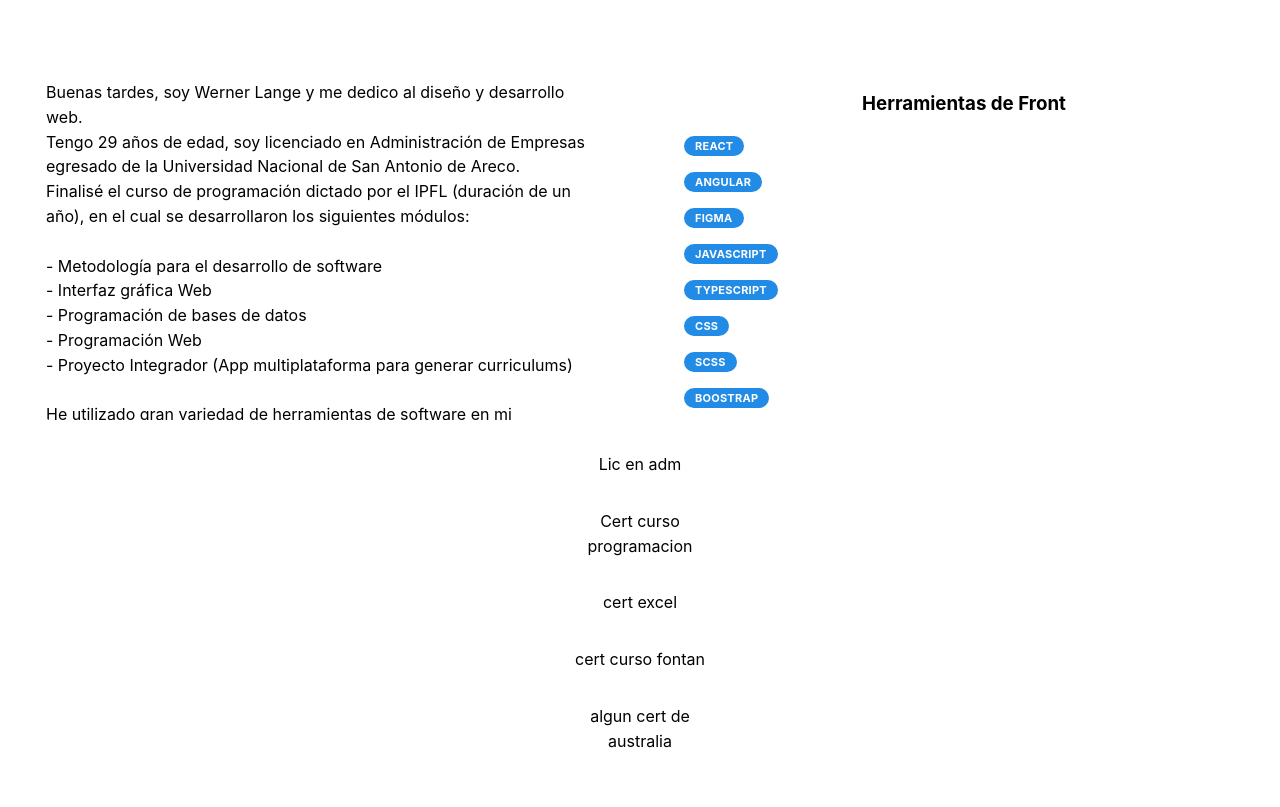
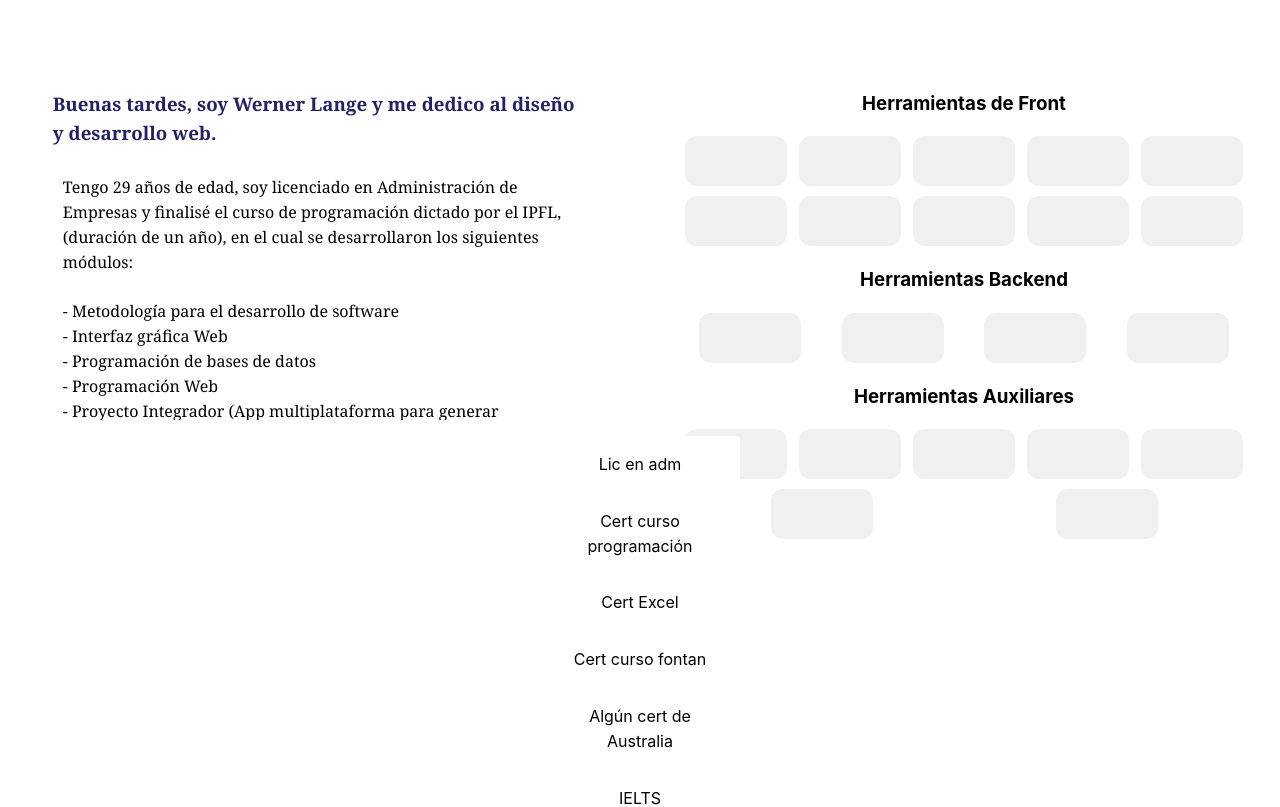
Before and after one commit to Berna15548/pagina-portafolio, a React (Vite) app: page / in a window 1280 px wide. Shown: the part 820-1627 px from the top of the page. Built offline with nearby package versions, Linux system fonts and the light colour scheme.

Commit message:
cambios css

```diff
--- a/package.json
+++ b/package.json
@@ -12,6 +12,9 @@
   "dependencies": {
     "@emotion/react": "^11.14.0",
     "@emotion/styled": "^11.14.1",
+    "@fortawesome/fontawesome-svg-core": "^7.1.0",
+    "@fortawesome/free-solid-svg-icons": "^7.1.0",
+    "@fortawesome/react-fontawesome": "^3.1.1",
     "@mantine/carousel": "^8.3.9",
     "@mantine/core": "^8.3.9",
     "@mantine/hooks": "^8.3.9",
@@ -23,8 +26,10 @@
     "embla-carousel-react": "^8.6.0",
     "react": "^19.2.0",
     "react-dom": "^19.2.0",
+    "react-icons": "^5.5.0",
     "react-tsparticles": "^2.12.2",
     "sass": "^1.94.2",
+    "simple-icons": "^16.0.0",
     "tsparticles": "^3.9.1"
   },
   "devDependencies": {
--- a/src/App.scss
+++ b/src/App.scss
@@ -68,6 +68,55 @@
 
 }
 
+#skills{
+  height: 100%;
+  overflow: visible!important;
+}
+
+
+
+.skills-badge {
+  display: flex;
+  flex-wrap: wrap; // permite varias filas
+  gap: 10px;
+  justify-content: space-around;
+
+
+  > .mantine-Badge-root {
+    display: flex;
+    align-items: center;
+    flex: 0 0 calc(20% - 10px); // máximo 5 por fila, restando gap
+    height: 50px;
+    padding: 0.5rem;
+    border-radius: 12px;
+    background-color: #f0f0f0;
+    color: #333;
+    cursor: pointer;
+    transition: all 0.3s ease;
+
+    svg, i {
+      margin-right: 0; // icono siempre visible
+      flex-shrink: 0;
+    }
+
+    span {
+      margin-left: 10px;
+      white-space: nowrap;
+      opacity: 0; // texto oculto al inicio
+      transition: opacity 0.3s ease;
+    }
+
+    &:hover {
+      width: auto; // se expande para mostrar texto
+      padding: 0.5rem 1rem;
+
+      span {
+        opacity: 1; // texto visible
+      }
+    }
+  }
+}
+
 /*  estilos por ID  */
 
 
@@ -84,28 +133,59 @@
   padding-top: 90px;
 }
 
+
 #sobre-mi-container .cuadro-sobremi {
   flex: 0 1 calc(50% - 5rem);
   height: 350px;
   box-sizing: border-box;
-  border-radius: 1rem;
+  border-radius: 5px;
 }
 @media (max-width: 768px) {
   #sobre-mi-container .cuadro-sobremi {
-    flex: 0 1 90%;
+    flex: 0 1 100%;
     height: 500px;
   }
 }
 
-.overflow {
+
+
+.p-overflow::-webkit-scrollbar {
+  background-color: transparent!important;
+  width: 10px;
+}
+
+.p-overflow::-webkit-scrollbar-thumb {
+  background: linear-gradient(4180deg,
+          #652de4 16.667%,
+          #f25eff 50.000%,
+          #ffc5ff 100.000%
+  );
+
+  border-radius: 10px;
+}
+
+.p-overflow {
+  display: flex;
+  flex-direction: column;
+  align-items: center;
+  justify-content: start;
   height: 100%;
   width: 100%;
   overflow: auto;
-  scrollbar-width: thin;
+  font-size: medium;
+  font-family: 'Georgia', sans-serif;
+  background-color: #ffffff;
+  padding: 0 3%;
+
+  h3{
+    text-align: left;
+    color: rgba(1, 2, 72, 0.87);
+  }
+
+
 }
 
 .cuadro-sobremi {
-  overflow: hidden;
 
   .mantine-Card-root {
     width: 200px;
@@ -127,7 +207,12 @@
 
 
 #nav-bar-container{
-  background-color: #03336b;
+  background: linear-gradient(
+          70deg,
+          #1a024b 16.667%,
+          #8822ab 50.000%,
+          #1a024b 100.000%
+  );
   position: fixed;
   top: 0;
   left: 0;
@@ -148,7 +233,7 @@
 #nav-links{
   justify-content: space-around;
   align-items: center;
-  background-color: rgba(150, 150, 255, 0.7) !important;
+  background-color: rgba(8, 134, 71, 0.92) !important;
 
   .mantine-Button-inner{
     width: 100%;
--- a/src/App.tsx
+++ b/src/App.tsx
@@ -4,7 +4,6 @@ import NavBar from "./components/NavBar.tsx";
 import Inicio from "./components/Inicio.tsx";
 import Proyectos from "./components/Proyectos.tsx";
 import Contacto from "./components/Contacto.tsx";
-
 import ParticlesComponent from "./components/ParticlesComponent.tsx";
 
 function App() {
@@ -12,12 +11,7 @@ function App() {
 
 
     return (
-        <div>
-            <ParticlesComponent
-                id="particles-js"
-
-            />
-
+        <>
             <div id="app-container">
                 <NavBar/>
                 <Inicio/>
@@ -25,7 +19,9 @@ function App() {
                 <Proyectos/>
                 <Contacto/>
             </div>
-        </div>
+            <ParticlesComponent/>
+
+        </>
 
     )
 }
--- a/src/components/SobreMi.tsx
+++ b/src/components/SobreMi.tsx
@@ -1,7 +1,15 @@
-import {Stack} from "@mantine/core";
-import {Badge} from "@mantine/core";
-import {Card} from "@mantine/core";
-import '../App.scss'
+import { Badge, Card } from "@mantine/core";
+import {
+    SiReact, SiAngular, SiFigma, SiJavascript, SiTypescript, SiCss3, SiSass, SiBootstrap, SiMantine,
+    SiMysql, SiFirebase, SiPostman, SiSwagger,
+    SiIntellijidea, SiTrello, SiAdobephotoshop, SiKrita, SiGoogledocs,
+} from "react-icons/si";
+import '../App.scss';
+import {SiMaterialdesign} from "react-icons/si";
+import {FontAwesomeIcon} from "@fortawesome/react-fontawesome";
+import { faFileExcel } from "@fortawesome/free-solid-svg-icons";
+import { VscVscodeInsiders } from "react-icons/vsc";
+
 
 const SobreMi = () => {
 
@@ -10,92 +18,85 @@ const SobreMi = () => {
     return (
         <div id="sobre-mi-container">
             <div className="cuadro-sobremi">
-                <div className="overflow">
+                <div className="p-overflow">
+                    <h3>Buenas tardes, soy Werner Lange y me dedico al diseño y desarrollo web.</h3>
                     <p>
-                        {`Buenas tardes, soy Werner Lange y me dedico al diseño y desarrollo web.
-                    Tengo 29 años de edad, soy licenciado en Administración de Empresas egresado de la Universidad Nacional de San Antonio de Areco.
-                    Finalisé el curso de programación dictado por el IPFL (duración de un año), en el cual se desarrollaron los siguientes módulos:
+                        {`Tengo 29 años de edad, soy licenciado en Administración de Empresas y finalisé el curso de programación dictado por el IPFL, (duración de un año), en el cual se desarrollaron los siguientes módulos:
 
-                    - Metodología para el desarrollo de software
-                    - Interfaz gráfica Web
-                    - Programación de bases de datos
-                    - Programación Web
-                    - Proyecto Integrador (App multiplataforma para generar curriculums)
+                        - Metodología para el desarrollo de software
+                        - Interfaz gráfica Web
+                        - Programación de bases de datos
+                        - Programación Web
+                        - Proyecto Integrador (App multiplataforma para generar curriculums personales)
 
-                    He utilizado gran variedad de herramientas de software en mi portafolio y, en adición a mis habilidades, tengo un nivel de inglés fluido tras haber residido en Australia por 3 años.
-                    Busco oportunidades donde pueda aplicar y expandir mis habilidades, trabajar en proyectos desafiantes y aprender todo lo posible en un ambiente laboral profesional.
-                `}
+                        He utilizado gran variedad de herramientas de software en mi portafolio y, en adición a mis habilidades, tengo un nivel de inglés fluido tras haber residido en Australia por 3 años.
+                        Busco oportunidades donde pueda aplicar y expandir mis habilidades, trabajar en proyectos desafiantes y aprender todo lo posible en un ambiente laboral profesional.`}
                     </p>
                 </div>
-
             </div>
 
             <div className="cuadro-sobremi">
                 <div id="skills">
                     <h3>Herramientas de Front</h3>
-                    <Stack>
-                        <Badge>React</Badge>
-                        <Badge>Angular</Badge>
-                        <Badge>Figma</Badge>
-                        <Badge>JavaScript</Badge>
-                        <Badge>Typescript</Badge>
-                        <Badge>Css</Badge>
-                        <Badge>Scss</Badge>
-                        <Badge>Boostrap</Badge>
-                        <Badge>Mantine</Badge>
-                        <Badge>Materials</Badge>
-                        <Badge>JavaScript</Badge>
-                        <Badge>Typescript</Badge>
-                        <Badge>Scss</Badge>
-                        <Badge>Boostrap</Badge>
+                    <div className="skills-badge">
+                        <Badge><SiReact />React</Badge>
+                        <Badge><SiAngular />Angular</Badge>
+                        <Badge><SiFigma />Figma</Badge>
+                        <Badge><SiJavascript />JavaScript</Badge>
+                        <Badge><SiTypescript />Typescript</Badge>
+                        <Badge><SiCss3 />Css</Badge>
+                        <Badge><SiSass />Scss</Badge>
+                        <Badge><SiBootstrap />Bootstrap</Badge>
+                        <Badge><SiMantine />Mantine</Badge>
+                        <Badge><SiMaterialdesign />Materials</Badge>
+                    </div>
 
-                    </Stack>
                     <h3>Herramientas Backend</h3>
-                    <Stack>
-                        <Badge>MySql</Badge>
-                        <Badge>Firebase</Badge>
-                        <Badge>Postman</Badge>
-                        <Badge>Swagger</Badge>
+                    <div className="skills-badge">
+                        <Badge><SiMysql />MySQL</Badge>
+                        <Badge><SiFirebase />Firebase</Badge>
+                        <Badge><SiPostman />Postman</Badge>
+                        <Badge><SiSwagger />Swagger</Badge>
+                    </div>
 
-                    </Stack>
                     <h3>Herramientas Auxiliares</h3>
-                    <Stack>
-                        <Badge>Intellij</Badge>
-                        <Badge>VSC</Badge>
-                        <Badge>Trello</Badge>
-                        <Badge>Photoshop</Badge>
-                        <Badge>Krita</Badge>
-                        <Badge>Excel</Badge>
-                        <Badge>Google Docs</Badge>
+                    <div
+                        className="skills-badge">
+                        <Badge><SiIntellijidea
+                            style={{marginRight: 5}}/>IntelliJ</Badge>
+                        <Badge>
+                            <VscVscodeInsiders
+                                style={{marginRight: 5}}
+                            />
+                            VSC
+                        </Badge>
+                        <Badge><SiTrello
+                            style={{marginRight: 5}}/>Trello</Badge>
+                        <Badge><SiAdobephotoshop
+                            style={{marginRight: 5}}/>Photoshop</Badge>
+                        <Badge><SiKrita
+                            style={{marginRight: 5}}/>Krita</Badge>
+                        <Badge>
+                            <FontAwesomeIcon icon={faFileExcel} style={{ marginRight: 5 }} />
+                            Excel
+                        </Badge>
 
-                    </Stack>
+                        <Badge><SiGoogledocs
+                            style={{marginRight: 5}}/>Google Docs</Badge>
+                    </div>
                 </div>
             </div>
 
             <div className="cuadro-sobremi">
-                <Card>
-                    Lic en adm
-                </Card>
-                <Card>
-                    Cert curso programacion
-                </Card>
-                <Card>
-                    cert excel
-                </Card>
-                <Card>
-                    cert curso fontan
-                </Card>
-                <Card>
-                    algun cert de australia
-                </Card>
-                <Card>
-                    IELTS
-                </Card>
-
+                <Card>Lic en adm</Card>
+                <Card>Cert curso programación</Card>
+                <Card>Cert Excel</Card>
+                <Card>Cert curso fontan</Card>
+                <Card>Algún cert de Australia</Card>
+                <Card>IELTS</Card>
             </div>
-
         </div>
     )
 }
 
-export default SobreMi
+export default SobreMi;
```
Also changed, not shown: 1 other file (tests, documents, lock files or other folders).
